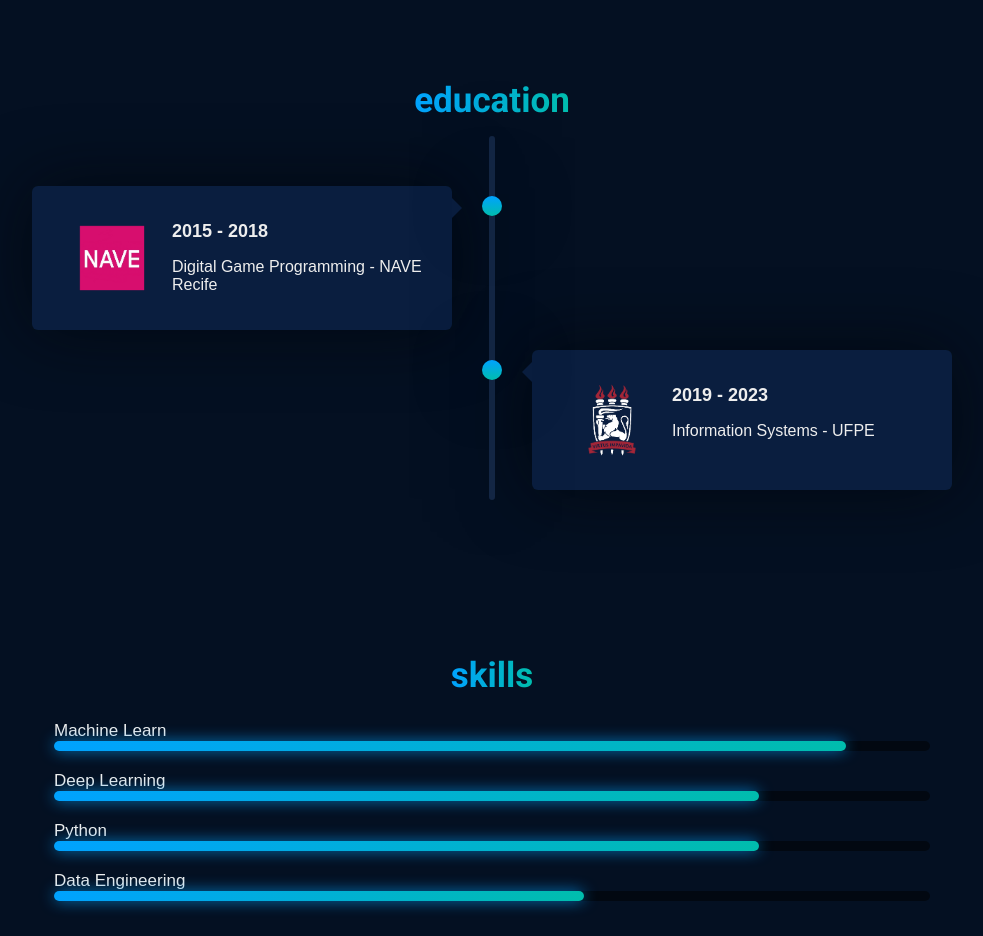
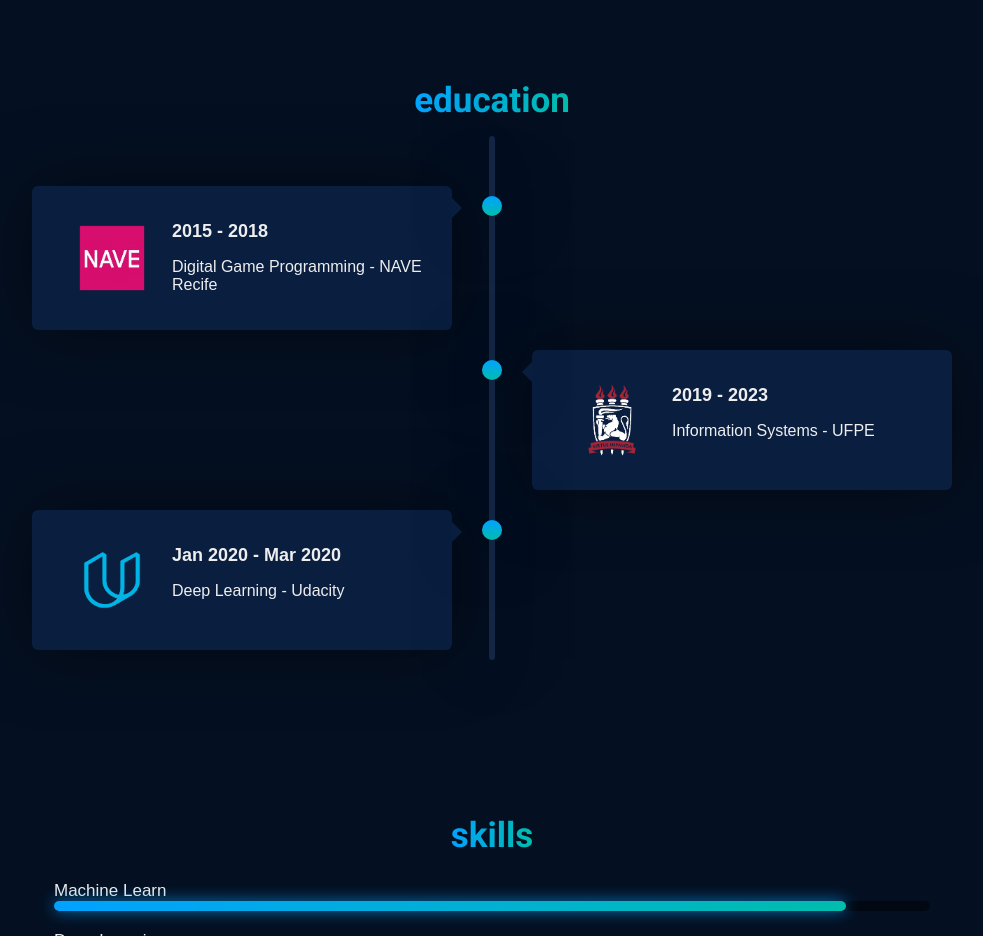
Before and after one commit to alaurentinoofficial/alaurentinoofficial.github.io, a website: page src/index.html in a window 1280 px wide. Shown: the part 1280-2216 px from the top of the page, without its empty margins (148-1131 px from the left). Drawn offline with nearby package versions, Linux system fonts and the light colour scheme; files that its build step writes are made by us from their sources; animation ran at ten frames a second.

Commit message:
Add the udacity that i'm still coursing

```diff
--- a/src/index.html
+++ b/src/index.html
@@ -70,6 +70,12 @@
                     <div class="content">
                         <img class="logo" src="https://alaurentinoofficial.github.io/dist/imgs/ufpe-white.png"/>
                         <div class="item"><h2>2019 - 2023</h2> <p>Information Systems - UFPE</p></div>
+                    </div>
+                </div>
+                <div class="container left">
+                    <div class="content">
+                        <img class="logo" src="https://alaurentinoofficial.github.io/dist/imgs/udacity.png"/>
+                        <div class="item"><h2>Jan 2020 - Mar 2020</h2> <p>Deep Learning - Udacity</p></div>
                     </div>
                 </div>
             </div>
```
Also changed, not shown: index.html (+1 -1 lines).
